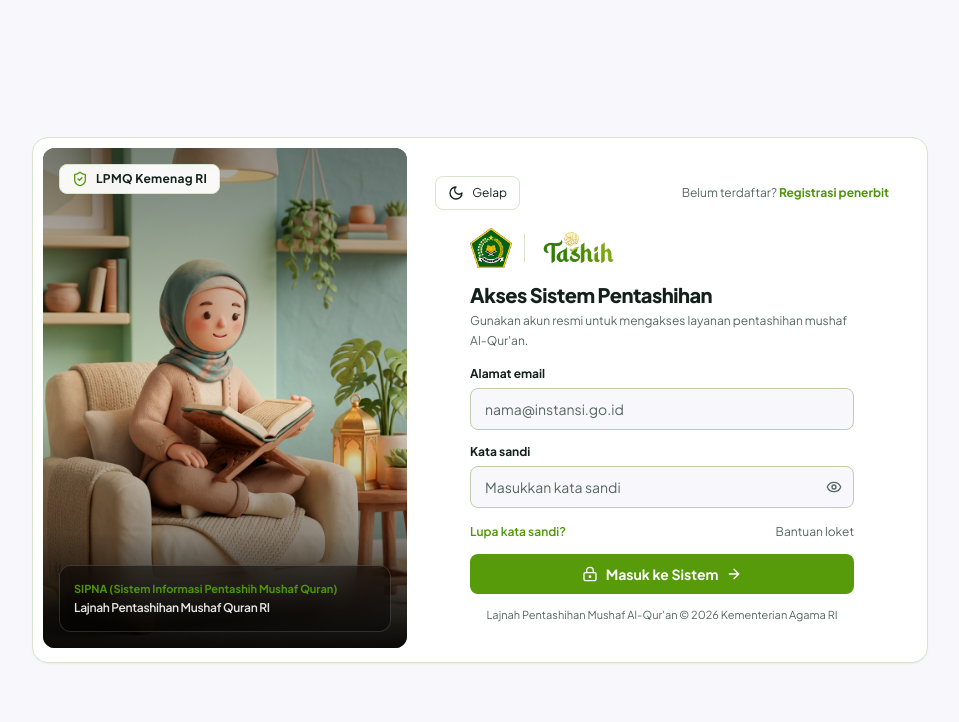
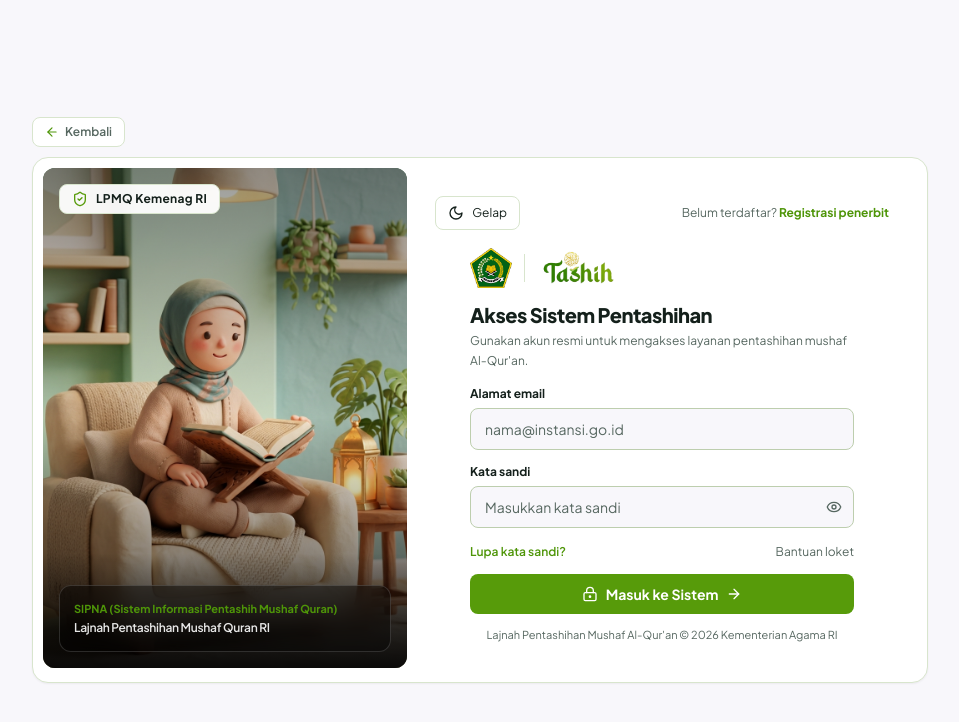
Before and after one commit to farisifakhri/lpmqtashihhub, a React (Vite) app in the folder frontend/: page /login in a window 1280 px wide. Shown: the top 722 px of the page, without its empty margins (160-1119 px from the left). Built offline with nearby package versions, Linux system fonts and the light colour scheme; no server answers.

Commit message:
update landing page dan login page

```diff
--- a/frontend/src/features/LandingPage/LandingPage.jsx
+++ b/frontend/src/features/LandingPage/LandingPage.jsx
@@ -199,27 +199,33 @@
               Layanan resmi penerbitan Surat Tanda Tashih (STT) untuk mushaf cetak, mushaf digital, dan rekaman audio/visual.
             </p>
 
+            {
+
+
             <form
               className="mx-auto mt-8 flex h-[58px] max-w-[520px] items-center rounded-full bg-surface p-1.5 shadow-lg sm:mt-9"
               onSubmit={handleSearchSubmit}
             >
               <Search className="ml-4 h-5 w-5 shrink-0 text-ink-muted" />
+
               <input
                 type="search"
                 value={searchQuery}
                 onChange={(e) => setSearchQuery(e.target.value)}
                 placeholder="Cari syarat, alur, atau pertanyaan FAQ..."
                 aria-label="Cari informasi"
-                className="min-w-0 flex-1 bg-transparent px-3 text-sm text-ink outline-none placeholder:text-ink-muted"
+                className="min-w-0 flex-1 appearance-none border-0 bg-transparent px-3 text-sm text-ink outline-none shadow-none ring-0 focus:border-0 focus:outline-none focus:shadow-none focus:ring-0 focus-visible:outline-none active:outline-none placeholder:text-ink-muted"
               />
+
               <button
                 type="submit"
-                className="grid h-11 w-11 shrink-0 place-items-center rounded-full bg-brand-fill text-white transition hover:bg-brand-fill-hover"
+                className="grid h-11 w-11 shrink-0 place-items-center rounded-full bg-[#356B08] text-white transition hover:bg-[#285406]"
                 aria-label="Cari"
               >
                 <ArrowRight className="h-5 w-5" />
               </button>
             </form>
+           }
           </div>
         </section>
 
--- a/frontend/src/features/auth/LoginPage.jsx
+++ b/frontend/src/features/auth/LoginPage.jsx
@@ -1,7 +1,7 @@
 import React, { useState } from 'react';
 import { useAuth } from './AuthContext';
 import { useNavigate, useLocation, Link } from 'react-router-dom';
-import { Eye, EyeOff, AlertCircle, ShieldCheck, LockKeyhole, ArrowRight, Sun, Moon } from 'lucide-react';
+import { Eye, EyeOff, AlertCircle, ShieldCheck, LockKeyhole, ArrowRight, ArrowLeft, Sun, Moon } from 'lucide-react';
 import kemenagLogo from '@/assets/kemenag1.png';
 import lpmqLogo from '@/assets/logo-lpmq1.png';
 import quran3dImg from '@/assets/quran-3d.jpg';
@@ -41,7 +41,18 @@
   };
 
   return (
-    <div className="min-h-screen bg-canvas flex items-center justify-center p-3 sm:p-4">
+    <div className="min-h-screen bg-canvas flex flex-col items-center justify-center p-3 sm:p-4">
+      {/* Tombol Navigasi Kembali ke Landing Page */}
+      <div className="w-full max-w-4xl mb-2.5 flex items-center justify-start">
+        <Link
+          to="/"
+          className="inline-flex items-center gap-1.5 px-3 py-1.5 rounded-lg text-xs font-semibold text-ink-muted hover:text-ink bg-surface border border-line shadow-2xs hover:border-brand-600/30 hover:bg-surface-subtle transition-all group"
+        >
+          <ArrowLeft className="w-3.5 h-3.5 text-brand-fg transition-transform group-hover:-translate-x-0.5" />
+          <span>Kembali</span>
+        </Link>
+      </div>
+
       {/* Main Container - Compact and responsive on 100% zoom */}
       <div className="w-full max-w-4xl bg-surface rounded-2xl shadow-sm border border-line p-2 sm:p-2.5">
         <div className="grid grid-cols-1 lg:grid-cols-12 gap-0 items-stretch">
--- a/frontend/src/index.css
+++ b/frontend/src/index.css
@@ -220,3 +220,18 @@
     border-color: #579b0a;
   }
 }
+
+form input[type="search"],
+form input[type="search"]:focus,
+form input[type="search"]:focus-visible {
+  border: 0 !important;
+  outline: 0 !important;
+  box-shadow: none !important;
+  -webkit-appearance: none !important;
+  appearance: none !important;
+}
+
+form:focus-within {
+  outline: none !important;
+  box-shadow: none !important;
+}
```
Also changed, not shown: 1 other file (tests, documents, lock files or other folders).
